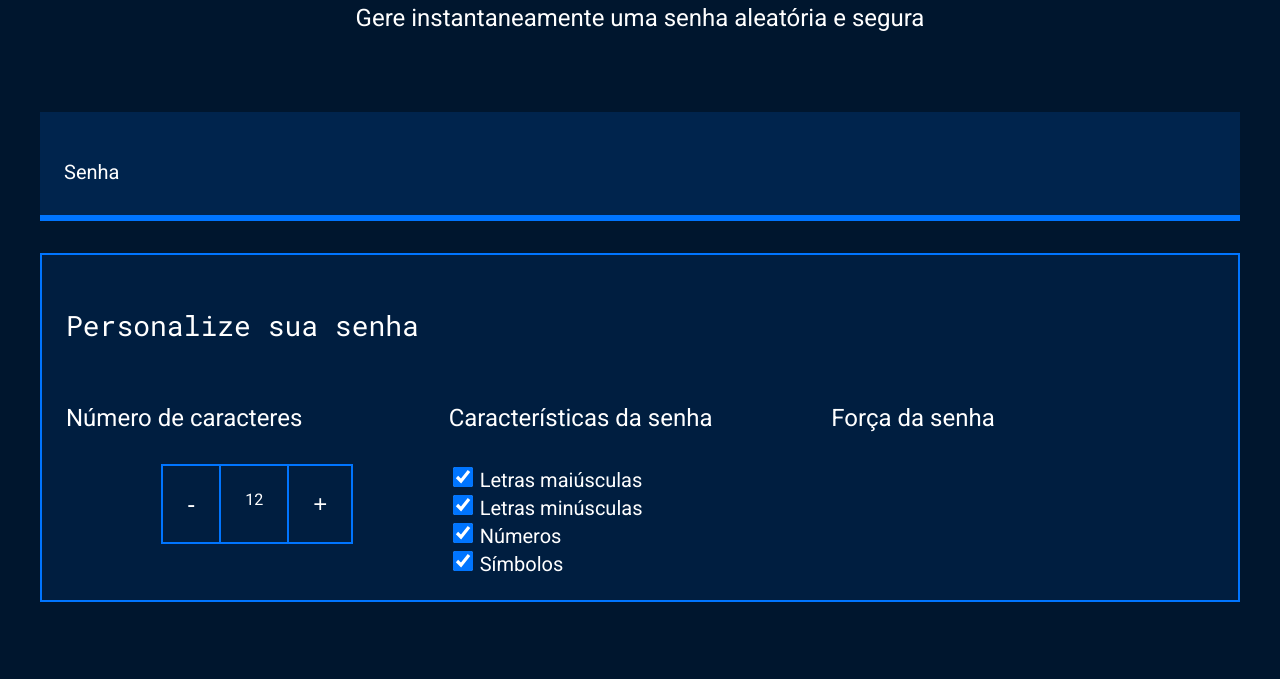
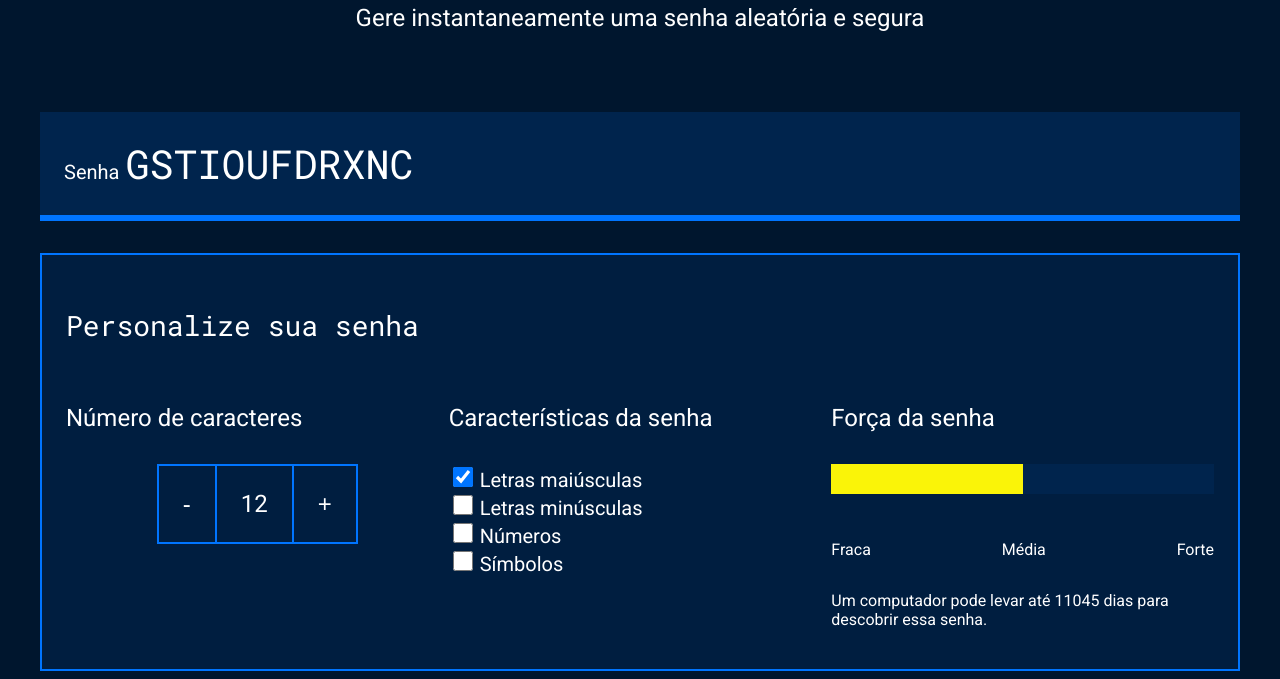
Before and after one commit to michelicasagrande/gerador-de-senha-micheli-3b, a plain HTML site: page index.html in a window 1280 px wide. Shown: the part 214-893 px from the top of the page. Before the commit the page ends 824 px from the top, so only its background shows below. Drawn offline with Linux system fonts and the light colour scheme.

Commit message:
terminado

```diff
--- a/index.html
+++ b/index.html
@@ -10,20 +10,16 @@
 
 <body>
     <section class="conteudo">
-
         <div class="conteudo-titulo">
             <img src="unlock.svg" alt="cadeado fechado">
             <h2 class="titulo-principal">Gerador de senhas</h2>
             <h3 class="titulo-secundario">Gere instantaneamente uma senha aleatória e segura</h3>
         </div>
-
         <div class="conteudo-senha">
             <label for="senha">Senha</label>
-            <input name="senha" type="text" id="campo-senha">
+            <input name="senha" type="text" id="campo-senha" readonly>
         </div>
-
         <div class="parametro">
-
             <h3 class="parametro-titulo">Personalize sua senha</h3>
             <div class="parametro-coluna__senha">
                 <div class="parametro-senha">
@@ -34,39 +30,40 @@
                         <button class="parametro-senha__botao">+</button>
                     </div>
                 </div>
-
                 <div class="parametro-senha">
                     <h4 class="parametro-senha__titulo">Características da senha</h4>
-                    <div>
+                    <div class="parametro-senha-checkbox">
                         <input name="maiusculo" type="checkbox" class="checkbox" checked>
                         <label for="maiusculo">Letras maiúsculas</label>
                     </div>
-                    <div>
-                        <input name="minusculo" type="checkbox" class="checkbox" checked>
+                    <div class="parametro-senha-checkbox">
+                        <input name="minusculo" type="checkbox" class="checkbox">
                         <label for="minusculo">Letras minúsculas</label>
                     </div>
-                    <div>
-                        <input name="numeros" type="checkbox" class="checkbox" checked>
-                        <label for="numeros">Números</label>
+                    <div class="parametro-senha-checkbox">
+                        <input name="numero" type="checkbox" class="checkbox">
+                        <label for="numero">Números</label>
                     </div>
-                    <div>
-                        <input name="simbolos" type="checkbox" class="checkbox" checked>
-                        <label for="simbolos">Símbolos</label>
+                    <div class="parametro-senha-checkbox">
+                        <input name="simbolo" type="checkbox" class="checkbox">
+                        <label for="simbolo">Símbolos</label>
                     </div>
                 </div>
-
                 <div class="parametro-senha">
                     <h4 class="parametro-senha__titulo">Força da senha</h4>
                     <div class="barra"></div>
                     <div class="forca fraca"></div>
-                    <div class="parametro-senha-textos"></div>
+                    <div class="parametro-senha-textos">
+                        <p>Fraca</p>
+                        <p>Média</p>
+                        <p>Forte</p>
+                    </div>
+                    <p class="entropia"></p>
                 </div>
-
             </div>
-
         </div>
-
     </section>
+    <script src="main.js"></script>
 </body>
 
 </html>
--- /dev/null
+++ b/main.js
@@ -0,0 +1,77 @@
+const numeroSenha = document.querySelector('.parametro-senha__texto');
+let tamanhoSenha = 12;
+numeroSenha.textContent = tamanhoSenha;
+const letrasMaiusculas = 'ABCDEFGHIJKLMNOPQRSTUVXYWZ';
+const letrasMinusculas = 'abcdefghijklmnopqrstuvxywz';
+const numeros = '0123456789';
+const simbolos = '!@%*?';
+const botoes = document.querySelectorAll('.parametro-senha__botao');
+const campoSenha = document.querySelector('#campo-senha');
+const checkbox = document.querySelectorAll('.checkbox');
+const forcaSenha = document.querySelector('.forca');
+
+botoes[0].onclick = diminuiTamanho;
+botoes[1].onclick = aumentaTamanho;
+
+function diminuiTamanho() {
+    if (tamanhoSenha > 1) {
+        // tamanhoSenha = tamanhoSenha-1;
+        tamanhoSenha--;
+    }
+    numeroSenha.textContent = tamanhoSenha;
+    geraSenha();
+}
+function aumentaTamanho() {
+    if (tamanhoSenha < 20) {
+        // tamanhoSenha = tamanhoSenha+1;
+        tamanhoSenha++;
+    }
+    numeroSenha.textContent = tamanhoSenha;
+    geraSenha();
+}
+
+for (i = 0; i < checkbox.length; i++) {
+    checkbox[i].onclick = geraSenha;
+}
+
+geraSenha();
+
+function geraSenha() {
+    let alfabeto = '';
+    if (checkbox[0].checked) {
+        alfabeto = alfabeto + letrasMaiusculas;
+    }
+    if (checkbox[1].checked) {
+        alfabeto = alfabeto + letrasMinusculas;
+    }
+    if (checkbox[2].checked) {
+        alfabeto = alfabeto + numeros;
+    }
+    if (checkbox[3].checked) {
+        alfabeto = alfabeto + simbolos;
+    }
+    let senha = '';
+    for (let i = 0; i < tamanhoSenha; i++) {
+        let numeroAleatorio = Math.random() * alfabeto.length;
+        numeroAleatorio = Math.floor(numeroAleatorio);
+        senha = senha + alfabeto[numeroAleatorio];
+    }
+    campoSenha.value = senha;
+    classificaSenha(alfabeto.length);
+
+}
+
+function classificaSenha(tamanhoAlfabeto) {
+    let entropia = tamanhoSenha * Math.log2(tamanhoAlfabeto);
+    console.log(entropia);
+    forcaSenha.classList.remove('fraca', 'media', 'forte');
+    if (entropia > 57) {
+        forcaSenha.classList.add('forte');
+    } else if (entropia > 35 && entropia < 57) {
+        forcaSenha.classList.add('media');
+    } else if (entropia <= 35) {
+        forcaSenha.classList.add('fraca');
+    }
+    const valorEntropia = document.querySelector('.entropia');
+    valorEntropia.textContent = "Um computador pode levar até " + Math.floor(2 ** entropia / (100e6 * 60 * 60 * 24)) + " dias para descobrir essa senha.";
+}
--- a/style.css
+++ b/style.css
@@ -1,6 +1,6 @@
 @import url('https://fonts.googleapis.com/css2?family=Roboto&family=Roboto+Mono&display=swap');
 
-:root{
+:root {
     --branco: white;
     --cor-de-fundo: #00162E;
     --fundo-senha: #00244D;
@@ -10,38 +10,38 @@
     --roboto-mono: 'Roboto Mono', monospace;
 }
 
-*{
+* {
     font-weight: 400;
 }
 
-body{
+body {
     color: var(--branco);
     background-color: var(--cor-de-fundo);
     font-family: var(--roboto);
 }
 
-.titulo-principal{
+.titulo-principal {
     font-family: var(--roboto-mono);
     font-size: 32px;
 }
 
-.titulo-secundario{
+.titulo-secundario {
     font-size: 24px;
 }
 
-.conteudo-titulo{
+.conteudo-titulo {
     text-align: center;
     margin-top: 80px;
 }
 
-.conteudo-senha{
+.conteudo-senha {
     margin-top: 80px;
     background: var(--fundo-senha);
     padding: 24px;
     border-bottom: 6px solid var(--borda);
 }
 
-#campo-senha{
+#campo-senha {
     background-color: var(--fundo-senha);
     border: none;
     color: var(--branco);
@@ -50,47 +50,48 @@ body{
     width: 70%;
 }
 
-#campo-senha:focus{
+#campo-senha:focus {
     outline: none;
 }
 
-.conteudo{
+.conteudo {
     max-width: 1200px;
     margin: 0 auto;
 }
 
-.parametro{
+.parametro {
     background-color: var(--fundo-texto);
     border: 2px solid var(--borda);
     margin-top: 32px;
     padding: 24px;
 }
 
-.parametro-titulo{
+.parametro-titulo {
     font-family: var(--roboto-mono);
     font-size: 28px;
 }
 
-.parametro-senha__titulo{
-    font-size:24px;
+.parametro-senha__titulo {
+    font-size: 24px;
 }
 
-.parametro-coluna__senha{
+.parametro-coluna__senha {
     display: flex;
     flex-direction: column;
     justify-content: center;
 }
-.parametro-senha{
+
+.parametro-senha {
     width: 50%;
     margin: 0 auto;
 }
 
-.parametro-senha-botoes{
+.parametro-senha-botoes {
     display: flex;
     justify-content: center;
 }
 
-.parametro-senha__botao{
+.parametro-senha__botao {
     background-color: var(--fundo-texto);
     color: var(--branco);
     border: 2px solid var(--borda);
@@ -99,25 +100,59 @@ body{
     cursor: pointer;
 }
 
-.parametro-senha__texto{
-   padding: 24px;
-   border-top: 2px solid var(--borda);
-   border-bottom: 2px solid var(--borda);
-   margin: 0;
+.parametro-senha__texto {
+    padding: 24px;
+    border-top: 2px solid var(--borda);
+    border-bottom: 2px solid var(--borda);
+    margin: 0;
+    font-size: 24px;
 }
 
-@media screen and (min-width: 768px) {
-    .parametro-coluna__senha{
-        flex-direction: row;
-    }
-}
-
-label{
+label {
     font-size: 20px;
 }
 
-.checkbox{
+.checkbox {
     width: 20px;
     height: 20px;
     cursor: pointer;
 }
+
+.barra {
+    background-color: var(--fundo-senha);
+    height: 30px;
+    width: 100%;
+}
+
+.forca {
+    height: 30px;
+    position: relative;
+    bottom: 30px;
+}
+
+.fraca {
+    width: 25%;
+    background-color: #E71B32;
+}
+
+.media {
+    background-color: #FAF408;
+    width: 50%;
+}
+
+.forte {
+    background-color: #00FF85;
+    width: 100%;
+}
+
+.parametro-senha-textos {
+    display: flex;
+    justify-content: space-between;
+}
+
+
+@media screen and (min-width: 768px) {
+    .parametro-coluna__senha {
+        flex-direction: row;
+    }
+}
```
